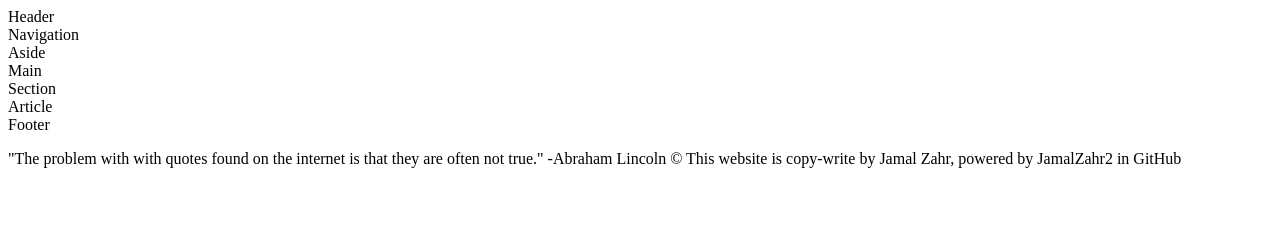
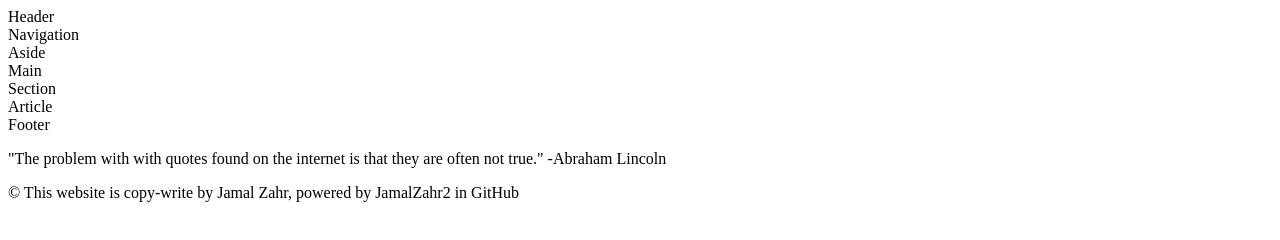
Before and after one commit to JamalZahr2/WebsitesiteWeb-.github.io, a plain HTML site: page childPages/childTemplate.html in a window 1280 px wide. Drawn offline with Linux system fonts and the light colour scheme.

Commit message:
Update childTemplate.html

```diff
--- a/childPages/childTemplate.html
+++ b/childPages/childTemplate.html
@@ -41,8 +41,7 @@
         <Blockquote cite="https://justinroberti.medium.com/stop-using-terrible-fake-quotes-you-found-on-the-internet-a8d6db277767">
             <!-- Date Accessed 20220919-->
         </Blockquote>
-        "The problem with with quotes found on the internet is that they are often not true." -Abraham Lincoln
-
+        <p>"The problem with with quotes found on the internet is that they are often not true." -Abraham Lincoln </p>
         &copy This website is copy-write by Jamal Zahr, powered by JamalZahr2 in GitHub
     </footer>
 </html>
```
